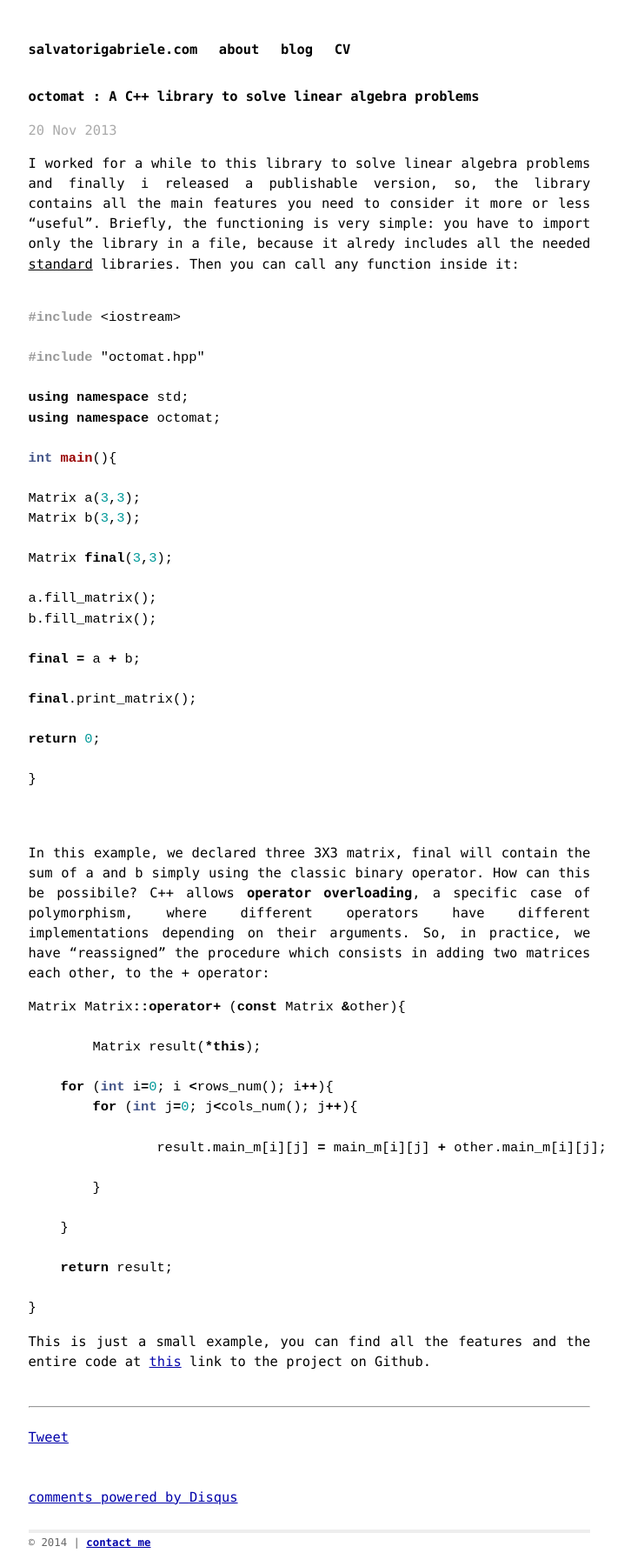
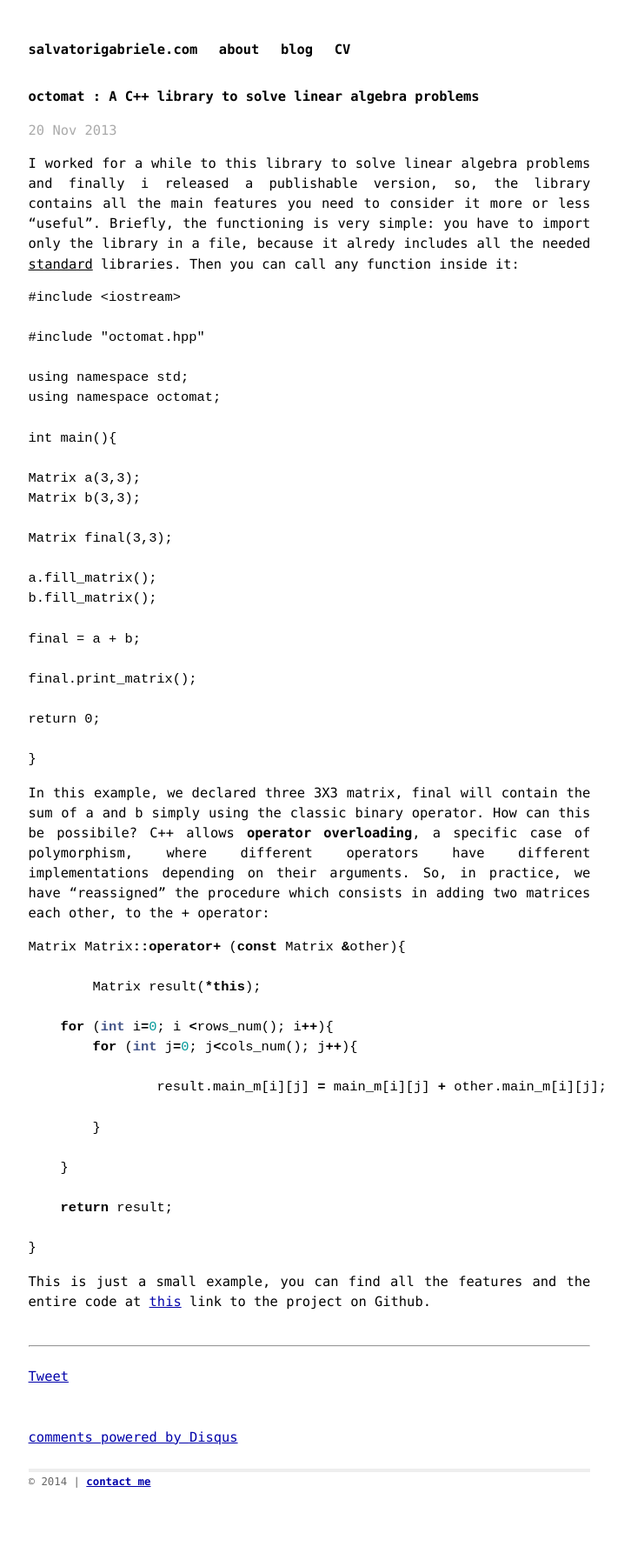
Before and after one commit to gsalvatori/salvatorigabriele.com, a Jekyll site: the page built from _posts/2013-11-20-octomat-a-library-to-solve-linear-algebra-problems.markdown, in a window 1280 px wide. Shown: the whole page at 87% size, without its empty margins (284-1010 px from the left). Built offline with Jekyll 4.4.1, drawn with Linux system fonts in a browser that asks for light colours; Markdown is read by kramdown in place of the engine named in the settings; comment, search, counter and statistics services are not loaded; after the commit the page ends 1716 px from its top, so only the background shows below that.

Commit message:
Update 2013-11-20-octomat-a-library-to-solve-linear-algebra-problems.markdown

````diff
--- a/_posts/2013-11-20-octomat-a-library-to-solve-linear-algebra-problems.markdown
+++ b/_posts/2013-11-20-octomat-a-library-to-solve-linear-algebra-problems.markdown
@@ -7,8 +7,7 @@ categories: projects
 
 I worked for a while to this library to solve linear algebra problems and finally i released a publishable version, so, the library contains all the main features you need to consider it more or less "useful". Briefly, the functioning is very simple: you have to import only the library in a file, because it alredy includes all the needed <u>standard</u> libraries. Then you can call any function inside it:
 
-<pre>
-{% highlight C++ %}
+```
 #include <iostream>
 
 #include "octomat.hpp"
@@ -33,8 +32,7 @@ final.print_matrix();
 return 0;
 
 }
-{% endhighlight %}
-</pre>
+```
 
 In this example, we declared three 3X3 matrix, final will contain the sum of a and b simply using the classic binary operator. How can this be possibile? C++ allows <b>operator overloading</b>, a specific case of polymorphism, where different operators have different implementations depending on their arguments. So, in practice, we have "reassigned" the procedure which consists in adding two matrices each other, to the + operator:
 
````
